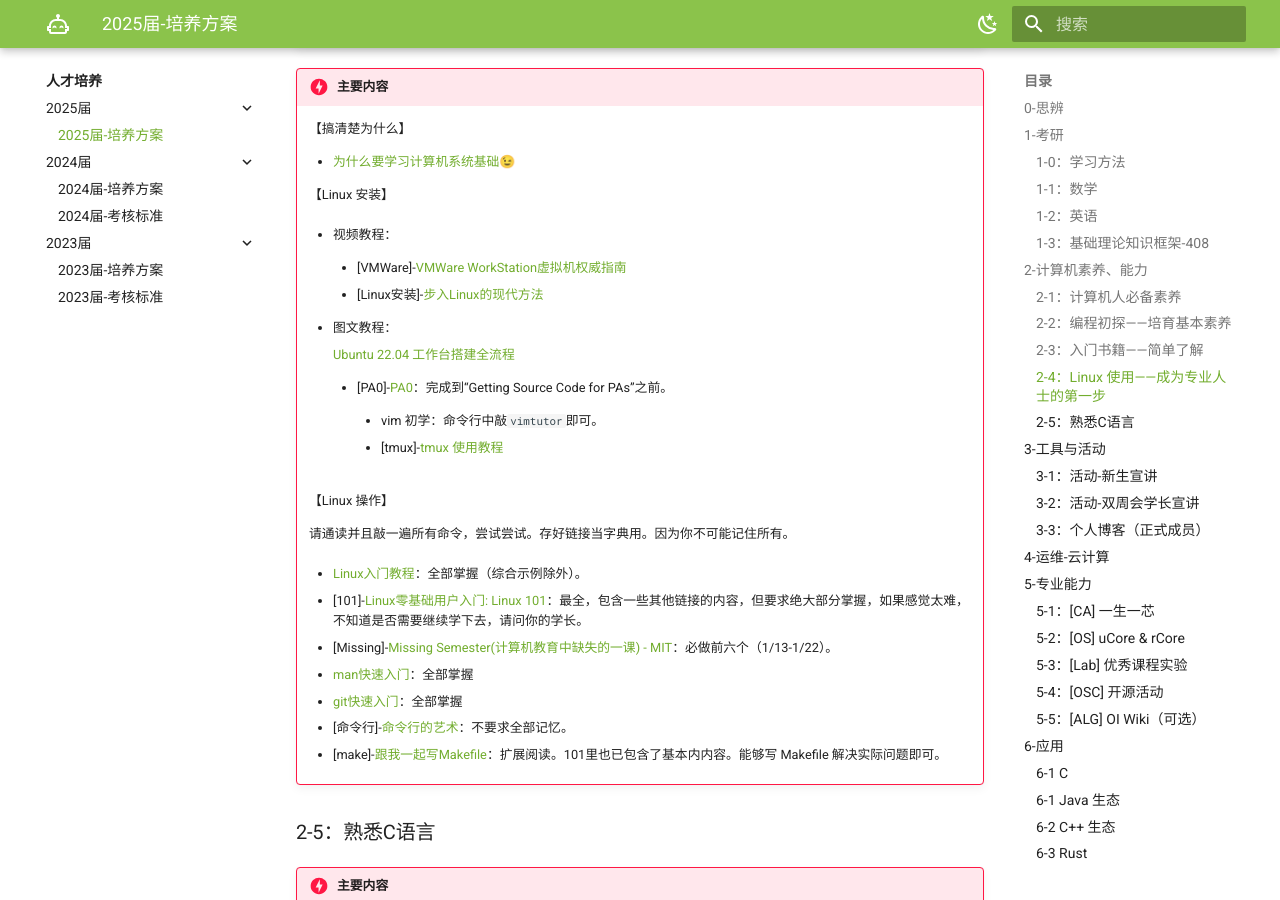
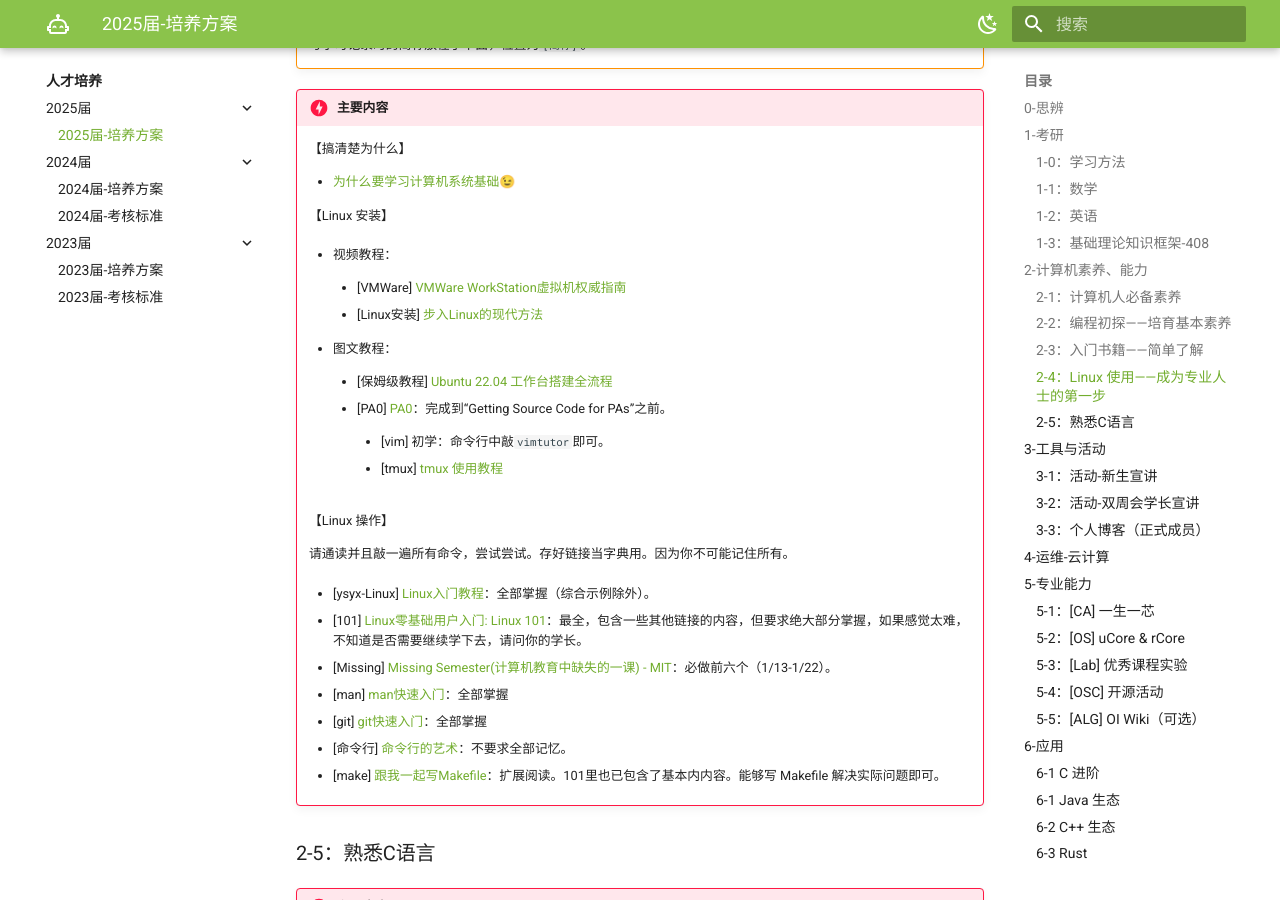
Before and after one commit to Haohahahaha/OSCA, an MkDocs documentation site: the page built from docs/guide/guide-2025.md, in a window 1280 px wide and 900 px high, scrolled down 5160 px. Built offline with MkDocs 1.6.1 and Material for MkDocs 9.7.7, drawn with Linux system fonts in a browser that asks for light colours; some of the changed text lies outside the part shown.

Commit message:
2025-08-06_02:54:13 update

```diff
--- a/docs/guide/guide-2025.md
+++ b/docs/guide/guide-2025.md
@@ -227,37 +227,37 @@
 
 	- 视频教程：
 
-		- [VMWare]-[VMWare WorkStation虚拟机权威指南](https://www.bilibili.com/video/BV1t741167UB/)
+		- [VMWare] [VMWare WorkStation虚拟机权威指南](https://www.bilibili.com/video/BV1t741167UB/)
 
-		- [Linux安装]-[步入Linux的现代方法](https://www.bilibili.com/video/BV18U4y1W7av)
+		- [Linux安装] [步入Linux的现代方法](https://www.bilibili.com/video/BV18U4y1W7av)
 
 	- 图文教程：
 
-		 [Ubuntu 22.04 工作台搭建全流程](https://cs.haohaha.cn/02-ubuntu/02-nanny/tutorial/)
+		- [保姆级教程] [Ubuntu 22.04 工作台搭建全流程](https://cs.haohaha.cn/02-ubuntu/02-nanny/tutorial/)
 
-		- [PA0]-[PA0](https://ysyx.oscc.cc/docs/ics-pa/PA0.html)：完成到“Getting Source Code for PAs”之前。
+		- [PA0] [PA0](https://ysyx.oscc.cc/docs/ics-pa/PA0.html)：完成到“Getting Source Code for PAs”之前。
 
-			- vim 初学：命令行中敲`vimtutor`即可。
+			- [vim] 初学：命令行中敲`vimtutor`即可。
 
-			- [tmux]-[tmux 使用教程](https://www.ruanyifeng.com/blog/2019/10/tmux.html)
+			- [tmux] [tmux 使用教程](https://www.ruanyifeng.com/blog/2019/10/tmux.html)
 
 	【Linux 操作】
 
 	请通读并且敲一遍所有命令，尝试尝试。存好链接当字典用。因为你不可能记住所有。
 
-	- [Linux入门教程](https://ysyx.oscc.cc/docs/ics-pa/linux.html)：全部掌握（综合示例除外）。
+	- [ysyx-Linux] [Linux入门教程](https://ysyx.oscc.cc/docs/ics-pa/linux.html)：全部掌握（综合示例除外）。
 
-	- [101]-[Linux零基础用户入门: Linux 101](https://101.ustclug.org/)：最全，包含一些其他链接的内容，但要求绝大部分掌握，如果感觉太难，不知道是否需要继续学下去，请问你的学长。
+	- [101] [Linux零基础用户入门: Linux 101](https://101.ustclug.org/)：最全，包含一些其他链接的内容，但要求绝大部分掌握，如果感觉太难，不知道是否需要继续学下去，请问你的学长。
 
-	- [Missing]-[Missing Semester(计算机教育中缺失的一课) - MIT](https://missing-semester-cn.github.io/)：必做前六个（1/13-1/22）。
+	- [Missing] [Missing Semester(计算机教育中缺失的一课) - MIT](https://missing-semester-cn.github.io/)：必做前六个（1/13-1/22）。
 
-	- [man快速入门](https://ysyx.oscc.cc/docs/ics-pa/man.html)：全部掌握
+	- [man] [man快速入门](https://ysyx.oscc.cc/docs/ics-pa/man.html)：全部掌握
 
-	- [git快速入门](https://ysyx.oscc.cc/docs/ics-pa/git.html)：全部掌握
+	- [git] [git快速入门](https://ysyx.oscc.cc/docs/ics-pa/git.html)：全部掌握
 
-	- [命令行]-[命令行的艺术](https://github.com/jlevy/the-art-of-command-line/blob/master/README-zh.md)：不要求全部记忆。
+	- [命令行] [命令行的艺术](https://github.com/jlevy/the-art-of-command-line/blob/master/README-zh.md)：不要求全部记忆。
 
-    - [make]-[跟我一起写Makefile](https://seisman.github.io/how-to-write-makefile/overview.html)：扩展阅读。101里也已包含了基本内内容。能够写 Makefile 解决实际问题即可。
+    - [make] [跟我一起写Makefile](https://seisman.github.io/how-to-write-makefile/overview.html)：扩展阅读。101里也已包含了基本内内容。能够写 Makefile 解决实际问题即可。
 
 ### 2-5：熟悉C语言
 
@@ -268,8 +268,6 @@
 	- 【进阶C语言】[Learn C the hard way](https://www.cntofu.com/book/25/index.html)[(备用链接)](https://wizardforcel.gitbooks.io/lcthw/content/preface.html)：在 Linux 中完成练习0~22, 练习24~25, 练习27~33, 你需要将示例代码拷贝到Linux中编译并运行, 结合文字RTFSC理解示例代码, 并完成相应的附加题。这是我们考核的重点内容，请务必重视。
 
 	- 【参考教材】C Primer Plus：有你用得到的大部分语法。但是不用准备了，一是有电子版，二是看上面的 Learn C 也够了。
-
-
 
 !!! warning "作者寄语"
 
```
Also changed, not shown: other parts of docs/guide/guide-2025.md (+3 -3 lines).
